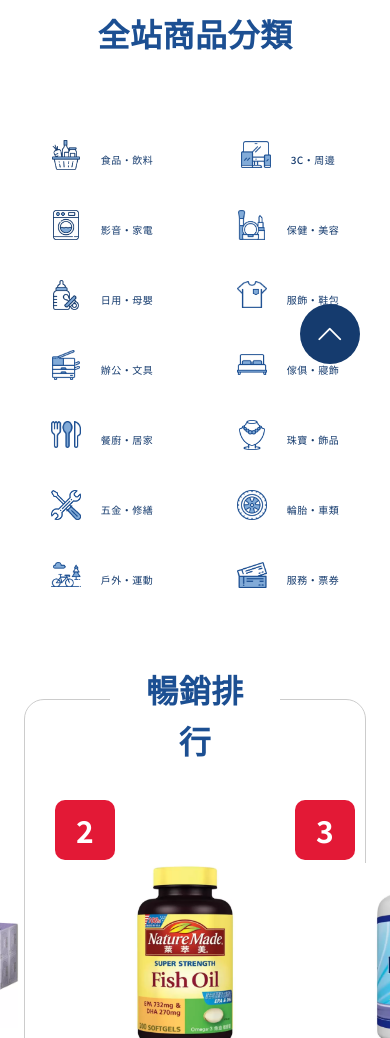
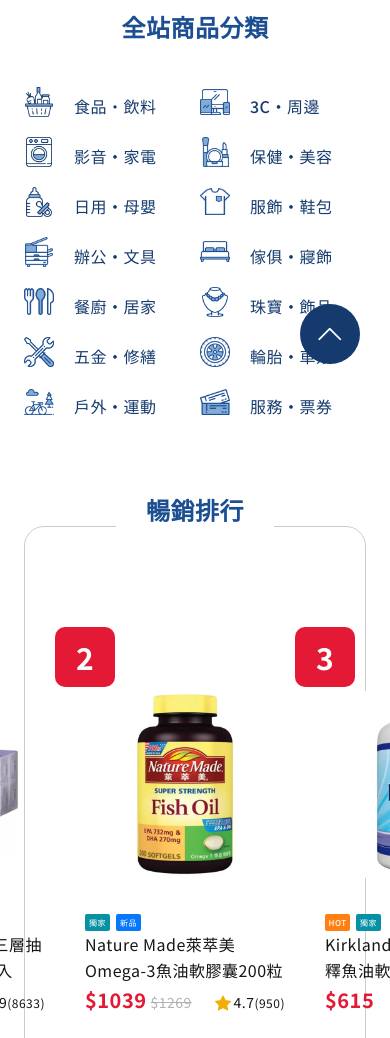
Before and after one commit to cherrylin00/Costco-Redesign, a plain HTML site: page index.html in a window 390 px wide. Shown: the part 420-1458 px from the top of the page. Drawn offline with nearby package versions, Linux system fonts and the light colour scheme.

Commit message:
categoryrwd

```diff
--- a/css/index.css
+++ b/css/index.css
@@ -1312,6 +1312,20 @@ header {
 }
 
 @media screen and (max-width:430px){
+    /* 每一個區塊標題 */
+    .section h2{
+        font-size: 24px;
+    }
+    /* 全站分類標題下方留空*/
+    .category h2{
+        margin-bottom: 40px;
+    }
+    /* 暢銷排行標題大小*/
+    .ranking-content::before{
+        font-size: 24px;
+    }
+
+
     /* (1) 輪播圖 carousel */
     /* 輪播文案主題 */
     .carousel .topic{
@@ -1344,11 +1358,12 @@ header {
     /* (2) 全站分類 */
     .category-content{
         grid-template-columns:repeat(2, 1fr);
-        gap: 30px;
+        gap: 10px;
     }
     .category-item{
         display: flex;
         align-items: center;
+        justify-self: left;
         gap: 20px;
     }
     .category-item img{
@@ -1357,7 +1372,7 @@ header {
     }
     .category .category-item span{
         display: inline-block;
-        font-size: 10px;
+        font-size: 16px;
     }
 }
 
--- a/index.html
+++ b/index.html
@@ -912,9 +912,9 @@
     </section>
 
     <!-- (6) 精選品牌 brand -->
-    <section class="section brand" data-aos="fade-up" data-aos-duration="3000">
+    <section class="section brand" data-aos="fade-up" data-aos-duration="1000">
         <h2>精選品牌</h2>
-        <div class="brand-content" data-aos="fade-up">
+        <div class="brand-content">
             <a href="#" class="brand-item">
                 <img src="../Costco-Redesign/img/brand-1.png" alt="">
             </a>
```
